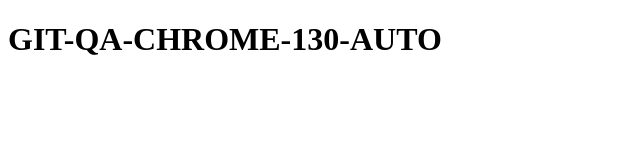
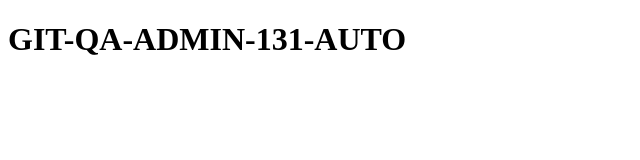
Before and after one commit to Ali-Hassan-hub-web/ezepanel-git-qa-public-20261122, a plain HTML site: page index.html in a window 1280 px wide. Shown: the whole page, without its empty margins (0-640 px from the left). Drawn offline with Linux system fonts and the light colour scheme.

Commit message:
Admin Chrome QA131 genuine signed main push

```diff
--- a/index.html
+++ b/index.html
@@ -1 +1 @@
-<!doctype html><title>EzePanel Chrome Git QA</title><h1>GIT-QA-CHROME-130-AUTO</h1>
+<!doctype html><title>Disposable Admin Git QA</title><h1>GIT-QA-ADMIN-131-AUTO</h1>
```
